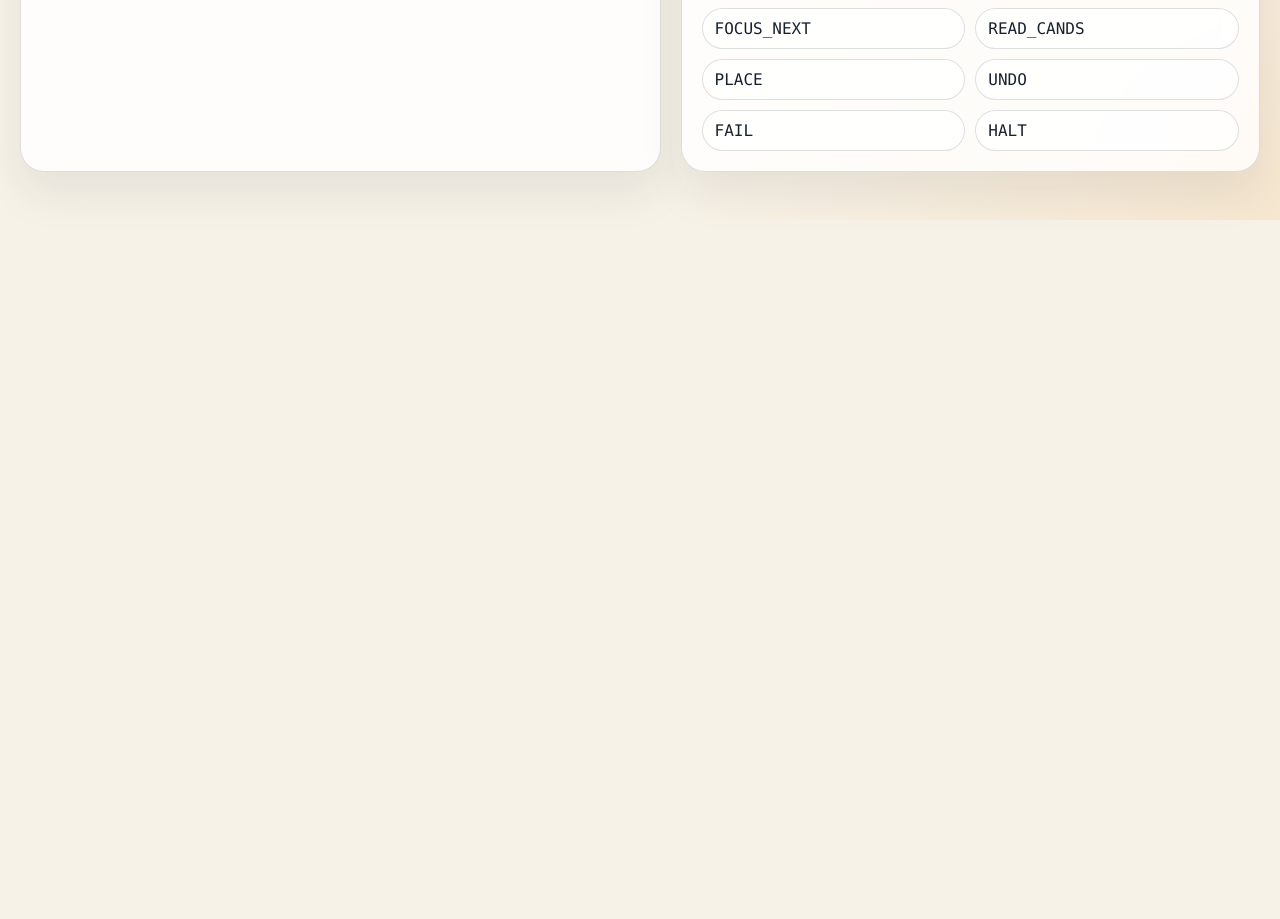
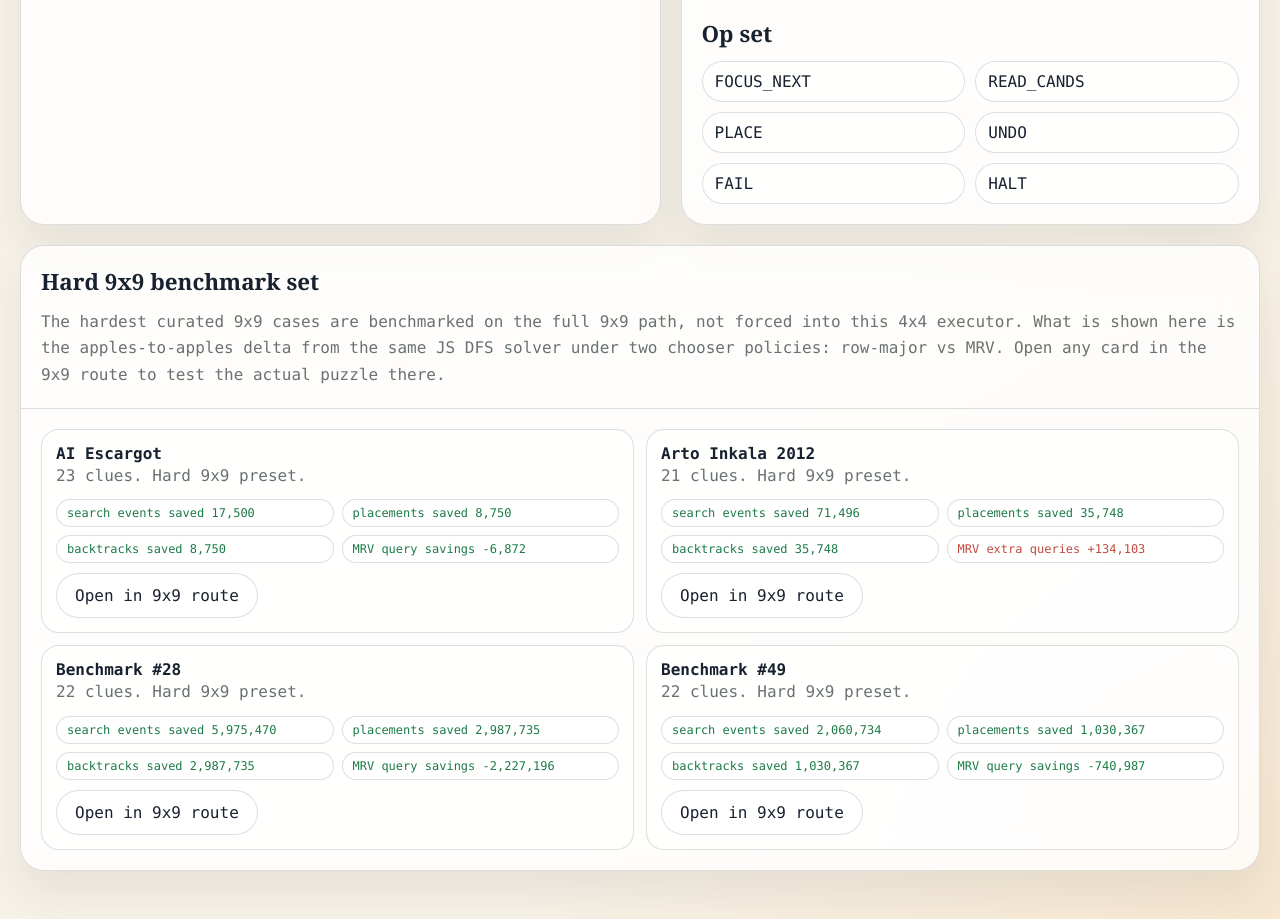
Before and after one commit to avirajkhare00/transformer-in-notion, a plain HTML site: page soduku/index.html in a window 1280 px wide. Shown: the part 1284-2203 px from the top of the page. Before the commit the page ends 1504 px from the top, so only its background shows below. Drawn offline with Linux system fonts and the light colour scheme.

Commit message:
Surface hard Sudoku presets in web pages

```diff
--- a/logic/sudoku-hard.mjs
+++ b/logic/sudoku-hard.mjs
@@ -24,3 +24,34 @@ export const HARD_SUDOKU_PRESETS = Object.freeze([
       "002800000030060007100000040600090000050600009000057060000300100070006008400000020",
   },
 ]);
+
+export const HARD_SUDOKU_BENCHMARK_DELTA = Object.freeze({
+  "ai-escargot": {
+    searchEventsSaved: 17500,
+    placementsSaved: 8750,
+    backtracksSaved: 8750,
+    candidateQueriesDelta: -6872,
+    chooserCellScansDelta: -369469,
+  },
+  "inkala-2012": {
+    searchEventsSaved: 71496,
+    placementsSaved: 35748,
+    backtracksSaved: 35748,
+    candidateQueriesDelta: 134103,
+    chooserCellScansDelta: -1455731,
+  },
+  "benchmark-28": {
+    searchEventsSaved: 5975470,
+    placementsSaved: 2987735,
+    backtracksSaved: 2987735,
+    candidateQueriesDelta: -2227196,
+    chooserCellScansDelta: -146747784,
+  },
+  "benchmark-49": {
+    searchEventsSaved: 2060734,
+    placementsSaved: 1030367,
+    backtracksSaved: 1030367,
+    candidateQueriesDelta: -740987,
+    chooserCellScansDelta: -43877333,
+  },
+});
--- a/soduku/app.mjs
+++ b/soduku/app.mjs
@@ -5,6 +5,10 @@ import {
   buildProgram4x4,
   parsePuzzle4x4,
 } from "./psvm4x4.mjs";
+import {
+  HARD_SUDOKU_BENCHMARK_DELTA,
+  HARD_SUDOKU_PRESETS,
+} from "../logic/sudoku-hard.mjs";
 
 const puzzleInput = document.querySelector("#puzzle-input");
 const exampleButton = document.querySelector("#example-button");
@@ -15,10 +19,22 @@ const traceEl = document.querySelector("#trace");
 const boardEl = document.querySelector("#board");
 const statsEl = document.querySelector("#stats");
 const opsEl = document.querySelector("#ops");
+const hardBenchmarksEl = document.querySelector("#hard-benchmarks");
 
 let worker = null;
 let givenMask = null;
 let traceLines = [];
+
+function countClues(puzzle) {
+  return puzzle.replace(/[^1-9]/g, "").length;
+}
+
+function formatSignedNumber(value) {
+  if (value > 0) {
+    return `+${value.toLocaleString()}`;
+  }
+  return value.toLocaleString();
+}
 
 function setStatus(message, tone = "neutral") {
   statusEl.textContent = message;
@@ -59,6 +75,43 @@ function renderTrace() {
 
 function renderOps() {
   opsEl.innerHTML = PSVM_OPS.map((op) => `<li>${op}</li>`).join("");
+}
+
+function renderHardBenchmarks() {
+  if (!hardBenchmarksEl) {
+    return;
+  }
+
+  hardBenchmarksEl.innerHTML = HARD_SUDOKU_PRESETS.map((preset) => {
+    const benchmark = HARD_SUDOKU_BENCHMARK_DELTA[preset.id];
+    const candidateClass = benchmark.candidateQueriesDelta > 0 ? "bad" : "good";
+    const candidateLabel =
+      benchmark.candidateQueriesDelta > 0 ? "MRV extra queries" : "MRV query savings";
+
+    return `
+      <article class="benchmark-card">
+        <div>
+          <h3>${preset.label}</h3>
+          <p class="note">${countClues(preset.puzzle)} clues. Hard 9x9 preset.</p>
+        </div>
+        <div class="benchmark-meta">
+          <span class="benchmark-badge good">search events saved ${benchmark.searchEventsSaved.toLocaleString()}</span>
+          <span class="benchmark-badge good">placements saved ${benchmark.placementsSaved.toLocaleString()}</span>
+          <span class="benchmark-badge good">backtracks saved ${benchmark.backtracksSaved.toLocaleString()}</span>
+          <span class="benchmark-badge ${candidateClass}">${candidateLabel} ${formatSignedNumber(
+            benchmark.candidateQueriesDelta,
+          )}</span>
+        </div>
+        <div class="actions" style="margin-bottom: 0;">
+          <a class="secondary link-button" href="../sudoku.html?preset=${encodeURIComponent(
+            preset.id,
+          )}">
+            Open in 9x9 route
+          </a>
+        </div>
+      </article>
+    `;
+  }).join("");
 }
 
 function renderBoard(board, event = null) {
@@ -194,4 +247,5 @@ exampleButton.addEventListener("click", loadExample);
 solveButton.addEventListener("click", startSolve);
 
 renderOps();
+renderHardBenchmarks();
 loadExample();
--- a/soduku/index.html
+++ b/soduku/index.html
@@ -113,23 +113,36 @@
         margin-bottom: 14px;
       }
 
-      button {
+      button,
+      .link-button {
         border: 0;
         border-radius: 999px;
         padding: 12px 18px;
-        cursor: pointer;
         font: inherit;
       }
 
-      button.primary {
+      button {
+        cursor: pointer;
+      }
+
+      button.primary,
+      .primary.link-button {
         background: var(--ink);
         color: white;
       }
 
-      button.secondary {
+      button.secondary,
+      .secondary.link-button {
         background: white;
         color: var(--ink);
         border: 1px solid var(--line);
+      }
+
+      .link-button {
+        display: inline-flex;
+        align-items: center;
+        justify-content: center;
+        text-decoration: none;
       }
 
       #status {
@@ -263,8 +276,60 @@
         background: rgba(255, 255, 255, 0.76);
       }
 
+      .note {
+        margin: 0;
+        color: var(--muted);
+        line-height: 1.65;
+      }
+
+      .benchmark-grid {
+        display: grid;
+        grid-template-columns: repeat(2, minmax(0, 1fr));
+        gap: 12px;
+      }
+
+      .benchmark-card {
+        border: 1px solid var(--line);
+        border-radius: 18px;
+        padding: 14px;
+        background: rgba(255, 255, 255, 0.74);
+        display: grid;
+        gap: 10px;
+      }
+
+      .benchmark-card h3 {
+        margin: 0;
+        font-size: 1rem;
+      }
+
+      .benchmark-meta {
+        display: grid;
+        grid-template-columns: repeat(2, minmax(0, 1fr));
+        gap: 8px;
+      }
+
+      .benchmark-badge {
+        border-radius: 999px;
+        padding: 6px 10px;
+        background: rgba(255, 255, 255, 0.86);
+        border: 1px solid var(--line);
+        font-size: 12px;
+      }
+
+      .benchmark-badge.bad {
+        color: var(--bad);
+      }
+
+      .benchmark-badge.good {
+        color: var(--good);
+      }
+
       @media (max-width: 860px) {
         .layout {
+          grid-template-columns: 1fr;
+        }
+
+        .benchmark-grid {
           grid-template-columns: 1fr;
         }
 
@@ -283,7 +348,8 @@
         <p class="subtitle">
           A concrete first implementation of the limited-op Sudoku VM idea:
           canonical search trace, small instruction surface, and browser-side
-          execution through a Web Worker.
+          execution through a Web Worker. This page now also surfaces the hard
+          9x9 benchmark set and links straight into the 9x9 route.
         </p>
       </header>
 
@@ -303,6 +369,9 @@
           <button class="primary" id="solve-button" type="button">
             Solve in worker
           </button>
+          <a class="secondary link-button" href="../sudoku.html">
+            Open 9x9 route
+          </a>
         </div>
         <p id="status">Ready.</p>
       </section>
@@ -334,6 +403,22 @@
           </section>
         </article>
       </section>
+
+      <section class="card" style="margin-top: 20px;">
+        <section class="panel">
+          <h2>Hard 9x9 benchmark set</h2>
+          <p class="note">
+            The hardest curated 9x9 cases are benchmarked on the full 9x9 path,
+            not forced into this 4x4 executor. What is shown here is the
+            apples-to-apples delta from the same JS DFS solver under two chooser
+            policies: row-major vs MRV. Open any card in the 9x9 route to test
+            the actual puzzle there.
+          </p>
+        </section>
+        <section class="panel">
+          <div class="benchmark-grid" id="hard-benchmarks"></div>
+        </section>
+      </section>
     </main>
 
     <script type="module" src="./app.mjs"></script>
```
Also changed, not shown: app.mjs (+33 -2 lines).
